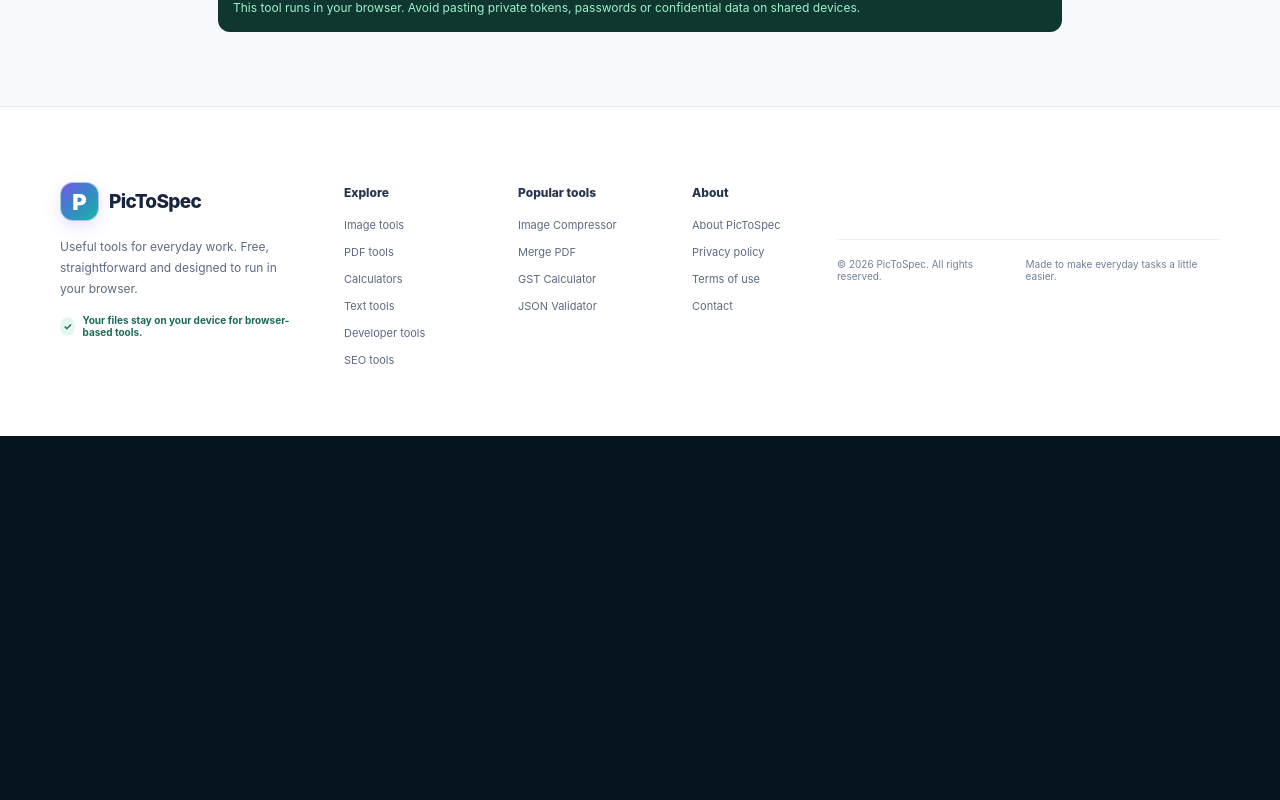
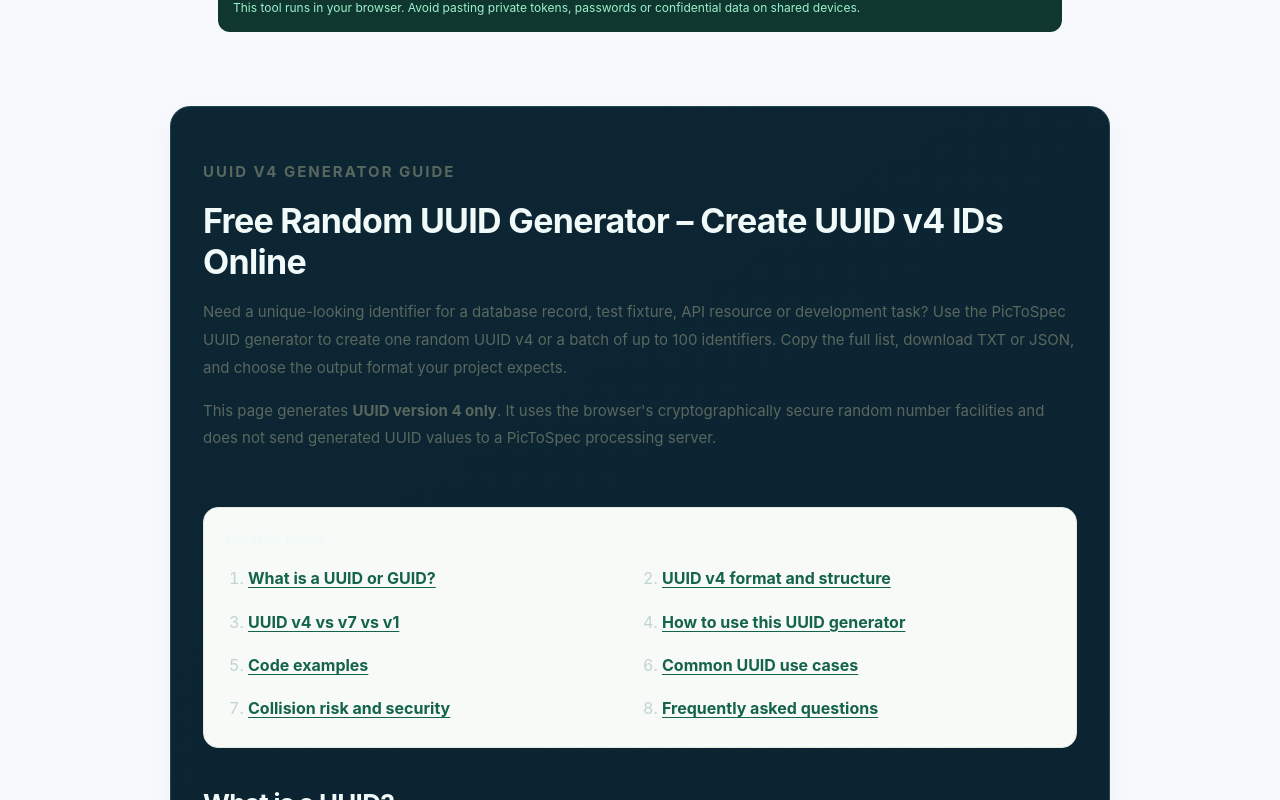
Before and after one commit to ya6331856-cpu/pic-to-spec, a Next.js app: page /uuid-generator in a window 1280 px wide. Shown: the part 1040-1840 px from the top of the page. Before the commit the page ends 1476 px from the top, so only its background shows below. Built offline with nearby package versions, Linux system fonts and the light colour scheme; no server answers.

Commit message:
Render UUID guide as server content after interactive generator

```diff
--- a/app/uuid-generator/page.tsx
+++ b/app/uuid-generator/page.tsx
@@ -1,6 +1,7 @@
 import type { Metadata } from "next";
 import DeveloperTool from "@/components/DeveloperTool";
 import ToolStructuredData from "@/components/ToolStructuredData";
+import UuidGeneratorGuide from "@/components/UuidGeneratorGuide";
 
 export const metadata: Metadata = {
   title: "UUID Generator – Generate Random UUID v4 Online",
@@ -39,6 +40,7 @@ export default function Page() {
         ]}
       />
       <DeveloperTool kind="uuid-generator" />
+      <UuidGeneratorGuide />
     </>
   );
 }
```
